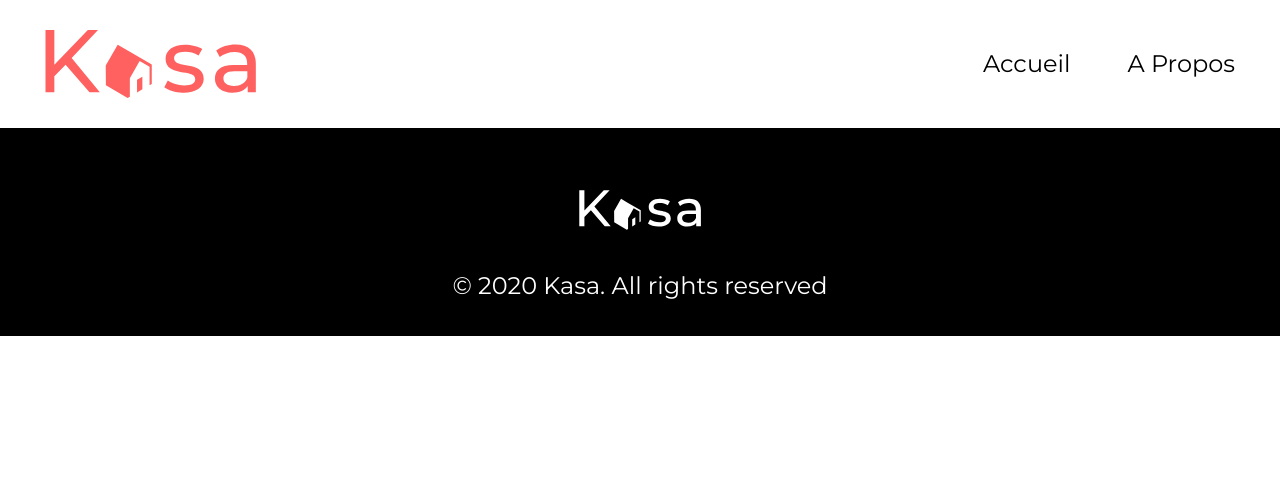
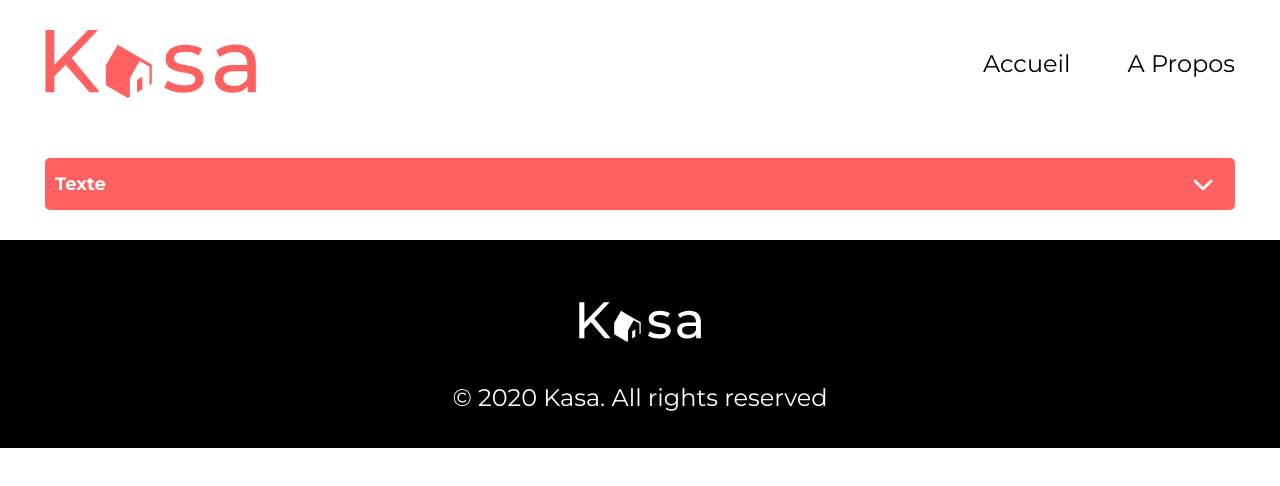
Before and after one commit to LoicPILLER/oc-p6-kasa, a React (Create React App) app: page / in a window 1280 px wide. Shown: the top 486 px of the page. Built offline with nearby package versions, Linux system fonts and the light colour scheme.

Commit message:
Dropdown component

```diff
--- a/package.json
+++ b/package.json
@@ -6,6 +6,7 @@
     "@testing-library/jest-dom": "^5.17.0",
     "@testing-library/react": "^13.4.0",
     "@testing-library/user-event": "^13.5.0",
+    "lucide-react": "^0.381.0",
     "react": "^18.3.1",
     "react-dom": "^18.3.1",
     "react-scripts": "5.0.1",
--- a/src/components/App.js
+++ b/src/components/App.js
@@ -1,5 +1,6 @@
 import Header from "./Header";
 import Footer from "./Footer"
+import Dropdown from "./Dropdown";
 
 import '../styles/App.scss';
 
@@ -7,6 +8,9 @@ function App() {
     return (
         <div className="App">
             <Header />
+            <main>
+                <Dropdown name="Test" list={['elem1', 'elem2']} />
+            </main>
             <Footer />
         </div>
     );
--- /dev/null
+++ b/src/components/Dropdown.js
@@ -0,0 +1,31 @@
+import { useState } from "react";
+import { ChevronDown, ChevronUp } from 'lucide-react';
+
+
+import '../styles/Dropdown.scss';
+
+function Dropdown({ name, list }) {
+    const [isOpen, setIsOpen] = useState(false);
+
+    return (
+        <div className="dropdown">
+            <div className="dropdown-toggle">
+                <p>Texte</p>
+                <button onClick={() => setIsOpen(!isOpen)}>
+                    {isOpen ? <ChevronUp size={32} color="white" /> : <ChevronDown size={32} color="white" />}
+                </button>
+            </div>
+            {isOpen ?
+            <div className="dropdown-content">
+                <ul>
+                    {list.map((element) => (
+                        <li>{element}</li>
+                    ))}
+                </ul>
+            </div>
+            : null}
+        </div>
+    );
+}
+
+export default Dropdown;
--- a/src/components/Footer.js
+++ b/src/components/Footer.js
@@ -1,6 +1,6 @@
 import Icon from "./Icon";
 
-import "../styles/Footer.scss"
+import '../styles/Footer.scss';
 
 function Footer() {
     return (
@@ -8,7 +8,7 @@ function Footer() {
             <Icon color="white" />
             <p className="copyright">© 2020 Kasa. All rights reserved</p>
         </footer>
-    )
+    );
 }
 
 export default Footer;
--- a/src/index.css
+++ b/src/index.css
@@ -54,3 +54,6 @@ table {
   border-collapse: collapse;
   border-spacing: 0;
 }
+button {
+  border: none;
+}
--- a/src/styles/App.scss
+++ b/src/styles/App.scss
@@ -5,4 +5,12 @@
 .App {
   max-width: 1440px;
   font-family: Montserrat;
+
+  main {
+    padding: 30px 45px;
+
+    @media (max-width: $small-screen) {
+      padding: 20px;
+    }
+  }
 }
--- /dev/null
+++ b/src/styles/Dropdown.scss
@@ -0,0 +1,48 @@
+@import "settings";
+
+.dropdown {
+  font-size: 18px;
+  .dropdown-toggle {
+    display: flex;
+    justify-content: space-between;
+    align-items: center;
+
+    background-color: $primary-color;
+    padding: 10px;
+    border-radius: 5px;
+
+    color: white;
+    font-weight: 700;
+
+    @media (max-width: $small-screen) {
+      font-size: 13px;
+      padding: 5px;
+    }
+
+    button {
+      background-color: $primary-color;
+      height: 32px;
+    }
+  }
+
+  .dropdown-content {
+    background-color: $secondary-color;
+    border-bottom-left-radius: 5px;
+    border-bottom-right-radius: 5px;
+    padding: 20px;
+
+    @media (max-width: $small-screen) {
+      font-size: 12px;
+    }
+
+    ul {
+      display: flex;
+      flex-direction: column;
+      gap: 10px;
+
+      @media (max-width: $small-screen) {
+        gap: 5px;
+      }
+    }
+  }
+}
--- a/src/styles/settings.scss
+++ b/src/styles/settings.scss
@@ -1,3 +1,4 @@
 $small-screen : 600px;
 
 $primary-color : #FF6060;
+$secondary-color : #F6F6F673;
```
Also changed, not shown: 1 other file (tests, documents, lock files or other folders).
